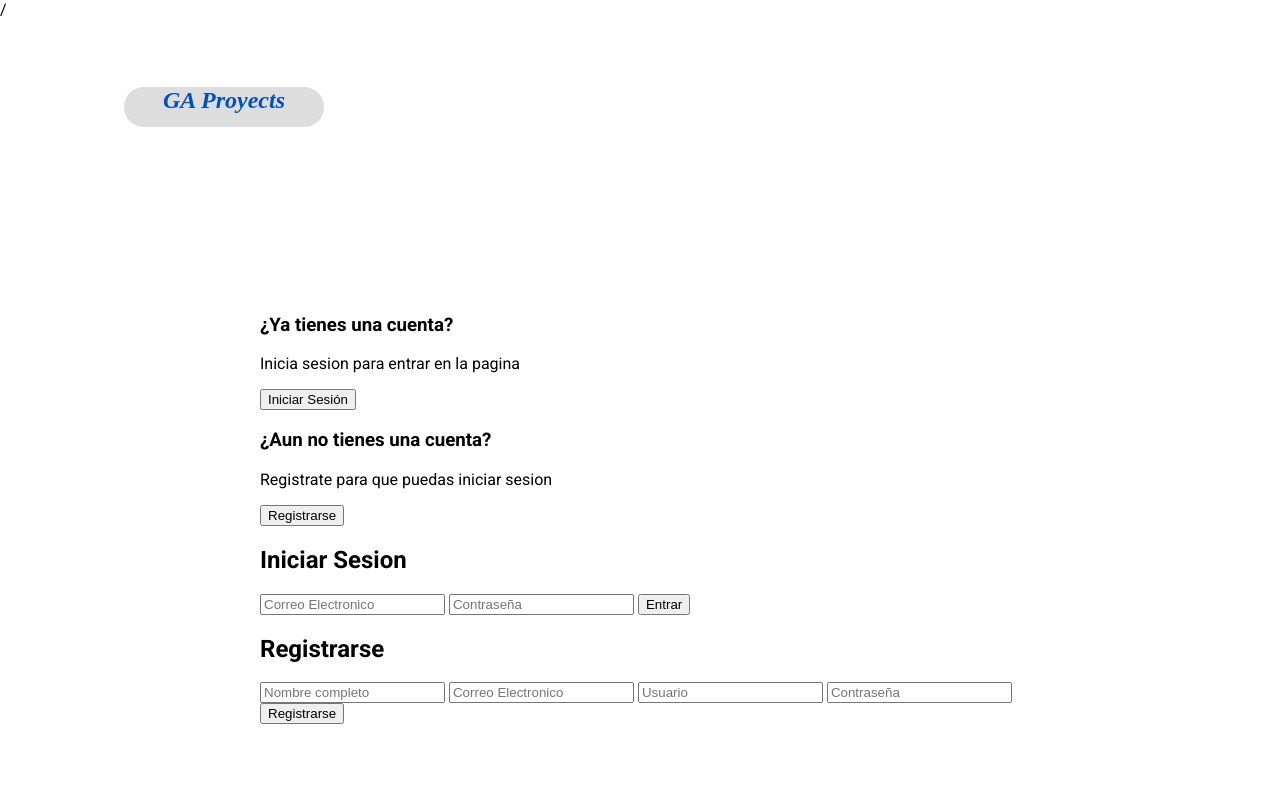
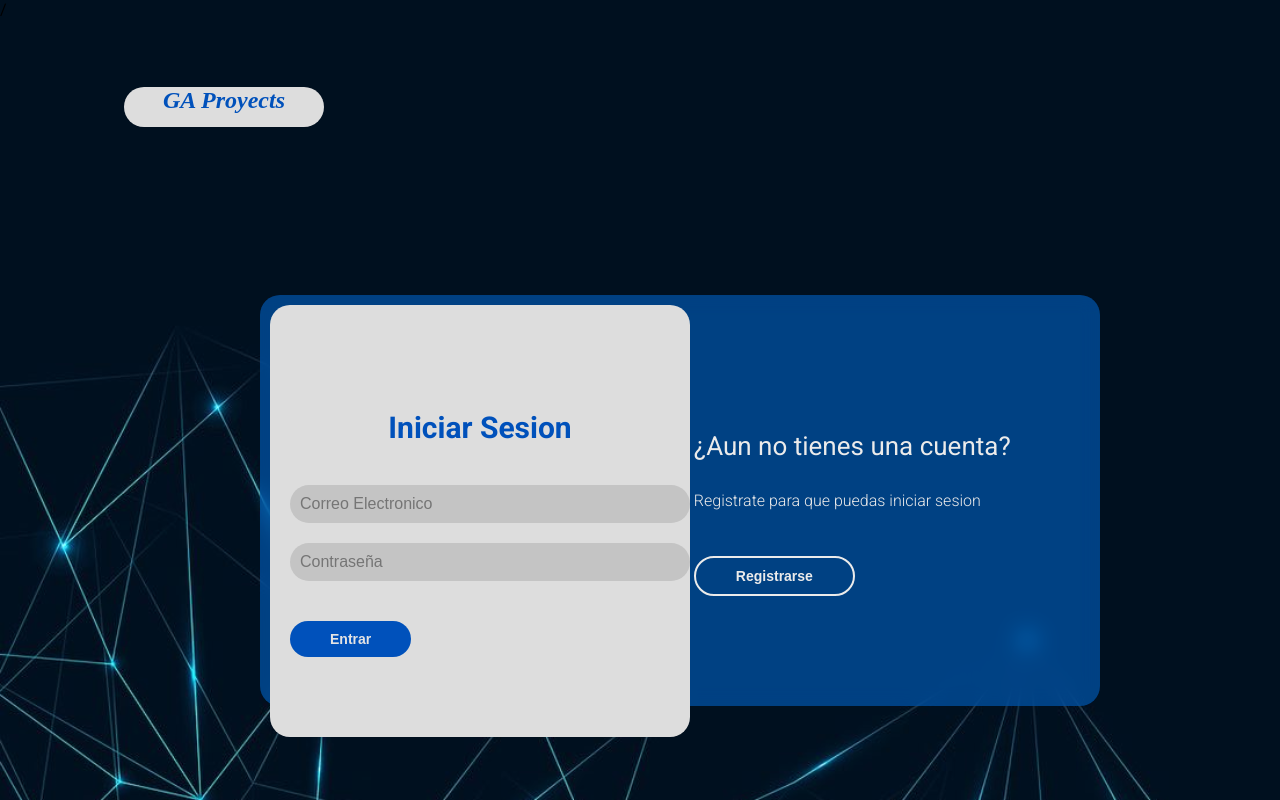
Before and after one commit to Erst086/ProyectoF-Ds-WEB1, a PHP site: page / in a window 1280 px wide. Run offline with PHP 8.4, Linux system fonts and the light colour scheme; some web fonts are replaced.

Commit message:
se agrega el css de la pagina normal, falta js

```diff
--- a/Index.html
+++ b/Index.html
@@ -28,7 +28,7 @@
         <head></head>
         <div class="Recuadro_LRG">
             <div class="box_trasera">
-                <div class="bbox_trsr_login">
+                <div class="box_trsr_login">
                     <h3>¿Ya tienes una cuenta?</h3>
                     <p>Inicia sesion para entrar en la pagina</p>
                     <button id="btn_iniciar-sesion">Iniciar Sesión</button>
@@ -43,7 +43,7 @@
             <!--Formulario de Login y registro-->
             <div class="login-register">
                 <!--Login-->
-                <form action="" class="FMLlogin">
+                <form action="" class="FML-login">
                     <h2>Iniciar Sesion</h2>
                     <input type="text" placeholder="Correo Electronico">
                     <input type="password" placeholder="Contraseña">
--- a/css/style.css
+++ b/css/style.css
@@ -25,6 +25,7 @@ header{
 
 
 body{
+    background-image: url(../recursos/fondoazul.jpg);
     background-size: cover;
     background-repeat: no-repeat;
     background-position: center;
@@ -44,3 +45,153 @@ main{
     margin: auto;
     position: relative;
 }
+.box_trasera{
+    width: 100%;
+    padding: 10px 20px;
+    display: flex;
+    justify-content: center;
+    -webkit-backdrop-filter: blur(10px);
+    backdrop-filter: blur(10px);
+    background-color: rgba(0, 108, 216, 0.541);
+    border-radius: 20px;
+
+}
+
+.box_trasera div{
+    margin: 100px 40px;
+    color: rgb(235, 235, 235);
+    transition: all 500ms;
+}
+
+
+.box_trasera div p,
+.box_trasera button{
+    margin-top: 30px;
+}
+
+.box_trasera div h3{
+    font-weight: 400;
+    font-size: 26px;
+}
+
+.box_trasera div p{
+    font-size: 16px;
+    font-weight: 300;
+}
+
+.box_trasera button{
+    padding: 10px 40px;
+    border: 2px solid rgb(235, 235, 235);
+    font-size: 14px;
+    background: transparent;
+    font-weight: 600;
+    cursor: pointer;
+    color: rgb(235, 235, 235);
+    outline: none;
+    transition: all 300ms;
+    border-radius: 20px;
+}
+
+.box_trasera button:hover{
+    background: rgb(221, 221, 221);
+    color: rgb(0, 81, 187);
+    border-radius: 20px;
+}
+
+/*Formularios*/
+
+.login-register{
+    display: flex;
+    align-items: center;
+    width: 100%;
+    max-width: 380px;
+    position: relative;
+    top: -185px;
+    left: 10px;
+    border-radius: 20px;
+
+    /*La transicion del codigo JS*/
+    transition: left 500ms cubic-bezier(0.175, 0.885, 0.320, 1.275);
+}
+
+.login-register form{
+    width: 100%;
+    padding: 80px 20px;
+    background: rgb(221, 221, 221);
+    position: absolute;
+    border-radius: 20px;
+    border-radius: 20px;
+}
+
+.login-register form h2{
+    font-size: 30px;
+    text-align: center;
+    margin-bottom: 20px;
+    color: rgb(0, 81, 187);
+    border-radius: 20px;
+
+}
+
+.login-register form input{
+    width: 100%;
+    margin-top: 20px;
+    padding: 10px;
+    border: none;
+    background:rgb(196, 196, 196);
+    font-size: 16px;
+    outline: none;
+    border-radius: 20px;
+    color: black;
+}
+
+.login-register form button{
+    padding: 10px 40px;
+    margin-top: 40px;
+    border: none;
+    font-size: 14px;
+    background: rgb(0, 81, 187);
+    font-weight: 600;
+    cursor: pointer;
+    color:rgb(228, 228, 228);
+    outline: none;
+    border-radius: 20px;
+}
+
+.FML-login{
+    opacity: 1;
+    display: block;
+}
+.FML-register{
+    display: none;
+}
+@media screen and (max-width: 850px){
+
+    main{
+        margin-top: 50px;
+    }
+
+    .box_trasera{
+        max-width: 350px;
+        height: 300px;
+        flex-direction: column;
+        margin: auto;
+    }
+
+    .box_trasera div{
+        margin: 0px;
+        position: absolute;
+    }
+
+
+    /*Formularios*/
+
+    .login-register{
+        top: -10px;
+        left: -5px;
+        margin: auto;
+    }
+
+    .login-register form{
+        position: relative;
+    }
+}
```
